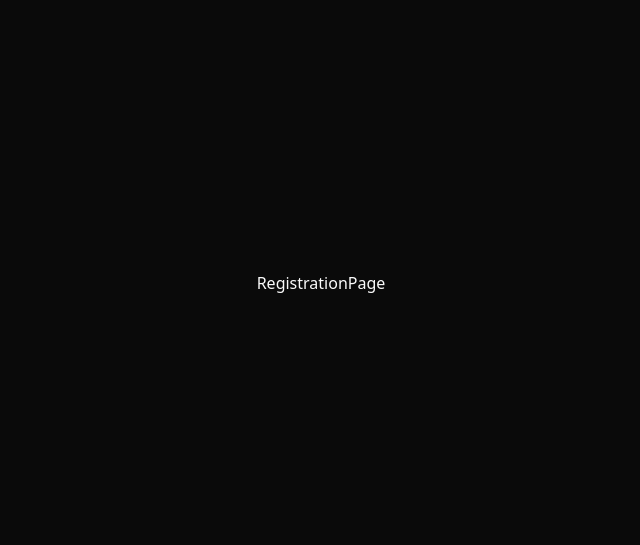
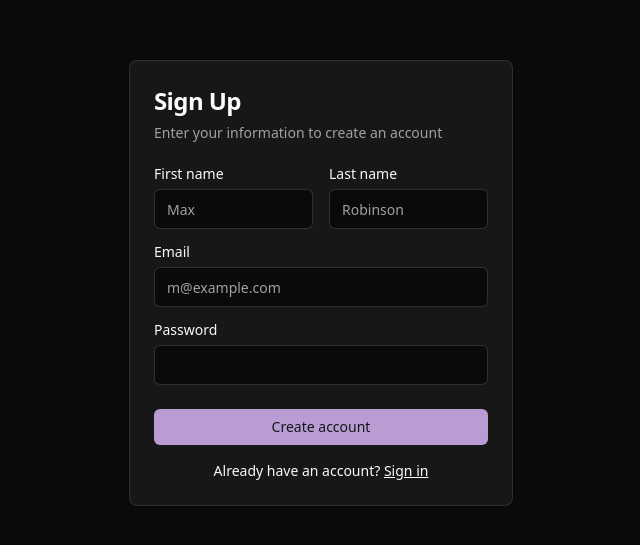
Before and after one commit to Aribertobello/National-SOEN343_Project_W26, a React (Vite) app in the folder frontend/: page /register in a window 1280 px wide. Shown: the part 117-662 px from the top of the page, without its empty margins (319-959 px from the left). Built offline with nearby package versions, Linux system fonts and the light colour scheme.

Commit message:
Registration page

```diff
--- a/frontend/src/pages/authentication/RegisterPage.tsx
+++ b/frontend/src/pages/authentication/RegisterPage.tsx
@@ -1,8 +1,55 @@
+import { Button } from "@/components/ui/button";
+import {
+    Card,
+    CardContent,
+    CardDescription,
+    CardFooter,
+    CardHeader,
+    CardTitle,
+} from "@/components/ui/card";
+import { Input } from "@/components/ui/input";
+import { Label } from "@/components/ui/label";
+import { Link } from "react-router-dom";
+
 const RegisterPage = () => {
     return (
-        <div>
-            RegistrationPage
-        </div>
+        <Card className="w-full max-w-sm">
+            <CardHeader>
+                <CardTitle className="text-2xl">Sign Up</CardTitle>
+                <CardDescription>
+                    Enter your information to create an account
+                </CardDescription>
+            </CardHeader>
+            <CardContent className="grid gap-4">
+                <div className="grid grid-cols-2 gap-4">
+                    <div className="grid gap-2">
+                        <Label htmlFor="first-name">First name</Label>
+                        <Input id="first-name" placeholder="Max" required autoComplete="off" />
+                    </div>
+                    <div className="grid gap-2">
+                        <Label htmlFor="last-name">Last name</Label>
+                        <Input id="last-name" placeholder="Robinson" required autoComplete="off" />
+                    </div>
+                </div>
+                <div className="grid gap-2">
+                    <Label htmlFor="email">Email</Label>
+                    <Input id="email" type="email" placeholder="m@example.com" required autoComplete="off" />
+                </div>
+                <div className="grid gap-2">
+                    <Label htmlFor="password">Password</Label>
+                    <Input id="password" type="password" required autoComplete="new-password" />
+                </div>
+            </CardContent>
+            <CardFooter className="flex flex-col gap-4">
+                <Button className="w-full">Create account</Button>
+                <div className="text-center text-sm">
+                    Already have an account?{" "}
+                    <Link to="/login" className="underline">
+                        Sign in
+                    </Link>
+                </div>
+            </CardFooter>
+        </Card>
     );
 };
 
```
